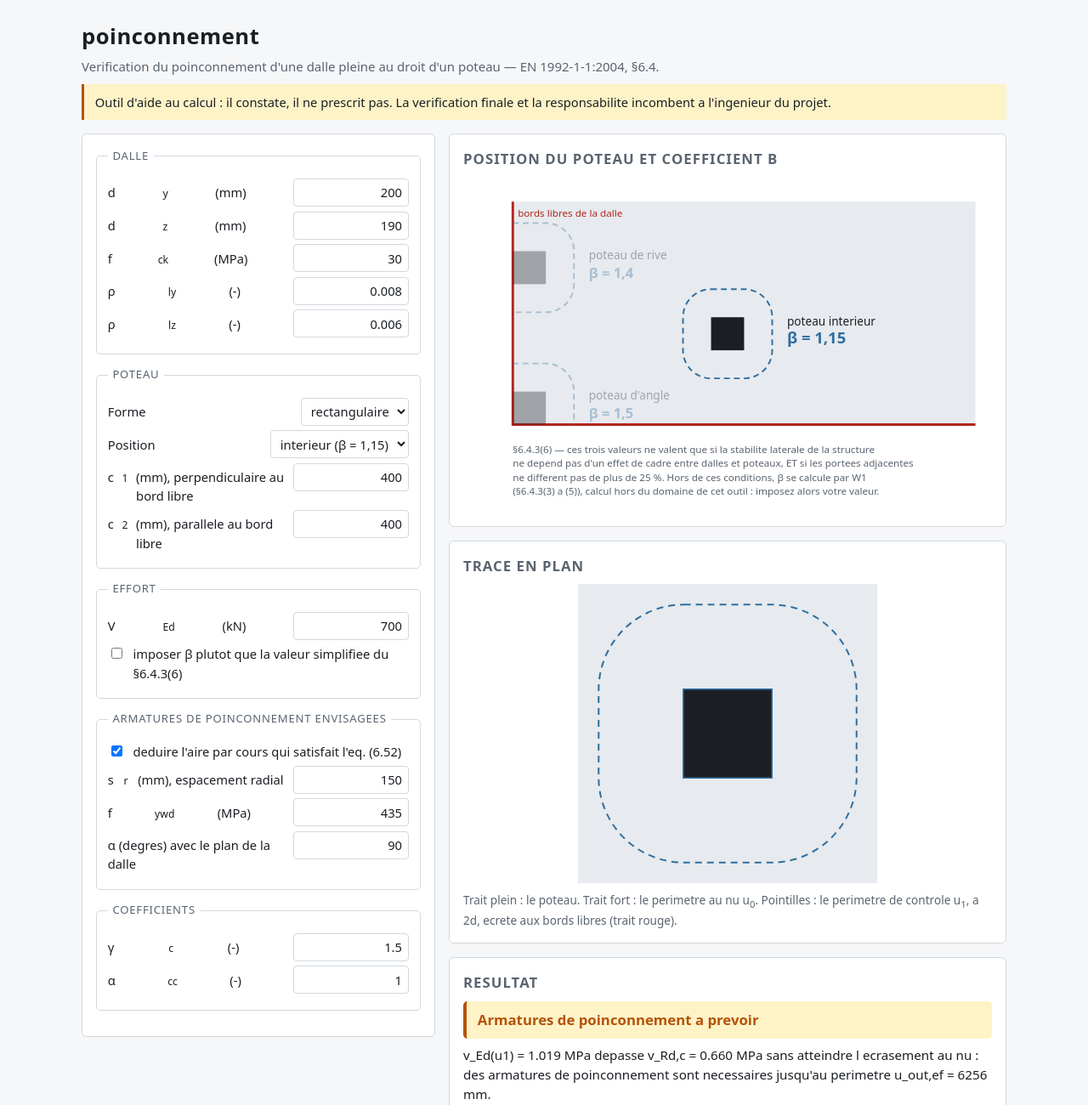
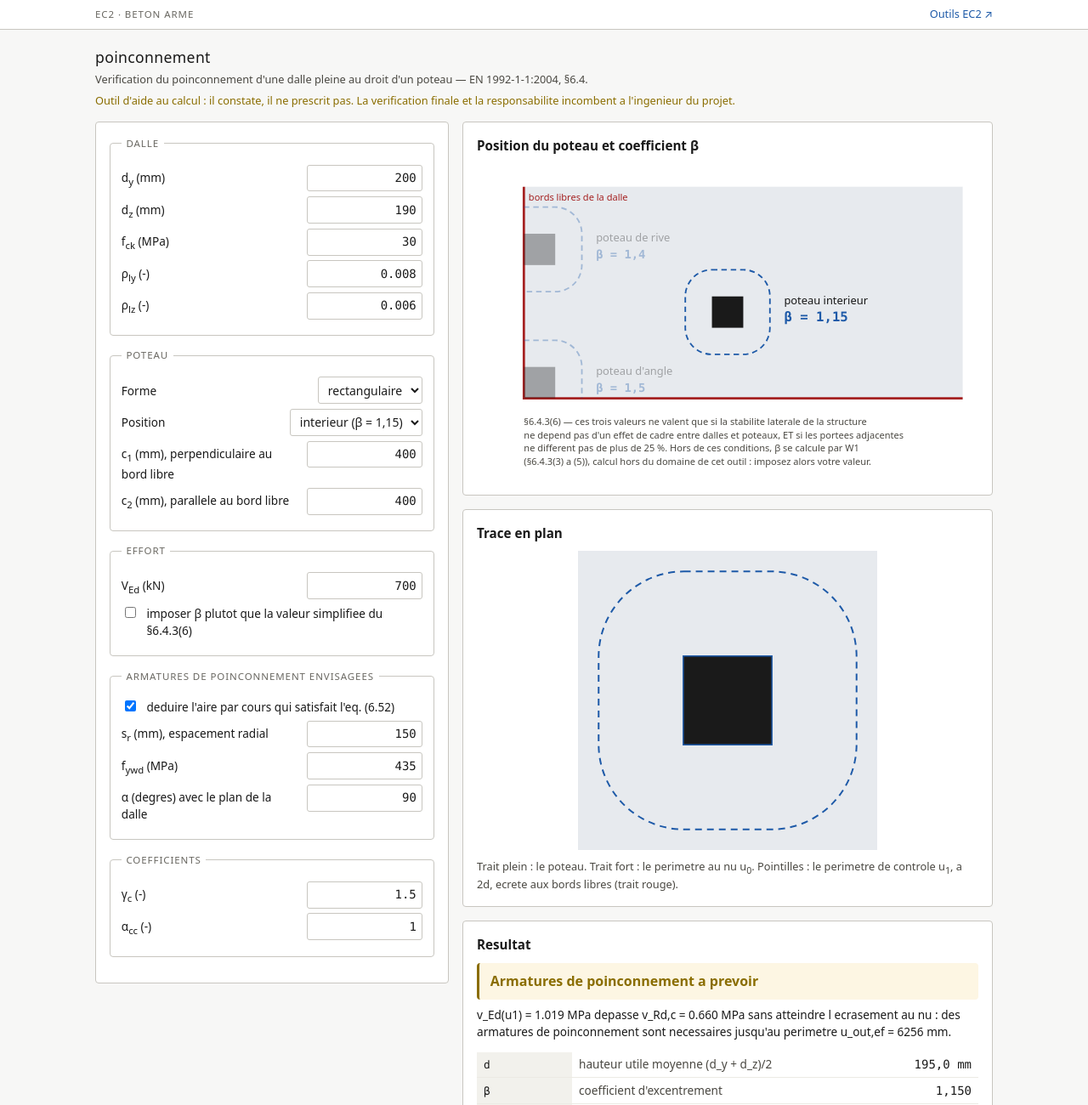
Before and after one commit to henri421/poinconnement, a website built with Vite: page app/index.html in a window 1280 px wide. Shown: the top 1300 px of the page at 85% size. Built offline with nearby package versions, Linux system fonts and the light colour scheme.

Commit message:
style(app): identite graphique commune des outils EC2
Le bloc :root est celui de la suite, identique dans les quatre depots.
Correspondance appliquee : --encre -> --texte, --encre-douce -> --texte-doux,
--papier -> --surface (il designait ici le BLANC, non le fond), --trait ->
--bordure, --sur -> --ok, et --acier -> --accent pour les perimetres de
controle : un perimetre est une construction geometrique, pas un effort.

Le seul hex en dur qui restait (#7c3a06 dans .alerte) passe en --alerte, et
plus aucune couleur ne s'ecrit hors du :root, traces SVG compris. Densite
ramenee a 14px, h1 a 1.1rem, rayons a --rayon / --rayon-petit.

L'avertissement de rive et d'angle garde son bloc ambre : il signale un
resultat potentiellement non conservatif. La reserve d'usage permanente du
bandeau, elle, redevient du texte simple, pour ne plus lui disputer l'oeil.

Le texte de chaque label tient desormais dans un span unique : en flex,
chaque enfant est un element de grille, et d<sub>y</sub> (mm) se disloquait.

Barre commune de la suite et lien unique vers le hub, masques a l'impression.

```diff
--- a/app/index.html
+++ b/app/index.html
@@ -6,6 +6,19 @@
     <title>poinconnement — verification des dalles, EN 1992-1-1:2004 §6.4</title>
   </head>
   <body>
+    <nav class="barre" aria-label="suite d'outils">
+      <div class="barre-corps">
+        <span class="barre-nom">EC2 &middot; Beton arme</span>
+        <a
+          class="barre-lien"
+          href="https://henri421.github.io/WebAedificium/"
+          target="_blank"
+          rel="noopener"
+          >Outils EC2 &#8599;</a
+        >
+      </div>
+    </nav>
+
     <header>
       <h1>poinconnement</h1>
       <p class="sous-titre">
@@ -23,32 +36,32 @@
         <form id="formulaire" autocomplete="off">
           <fieldset>
             <legend>Dalle</legend>
-            <label>d<sub>y</sub> (mm)
+            <label><span>d<sub>y</sub> (mm)</span>
               <input type="text" inputmode="decimal" data-champ="d_y" />
             </label>
-            <label>d<sub>z</sub> (mm)
+            <label><span>d<sub>z</sub> (mm)</span>
               <input type="text" inputmode="decimal" data-champ="d_z" />
             </label>
-            <label>f<sub>ck</sub> (MPa)
+            <label><span>f<sub>ck</sub> (MPa)</span>
               <input type="text" inputmode="decimal" data-champ="f_ck" />
             </label>
-            <label>&rho;<sub>ly</sub> (-)
+            <label><span>&rho;<sub>ly</sub> (-)</span>
               <input type="text" inputmode="decimal" data-champ="rho_ly" />
             </label>
-            <label>&rho;<sub>lz</sub> (-)
+            <label><span>&rho;<sub>lz</sub> (-)</span>
               <input type="text" inputmode="decimal" data-champ="rho_lz" />
             </label>
           </fieldset>
 
           <fieldset>
             <legend>Poteau</legend>
-            <label>Forme
+            <label><span>Forme</span>
               <select data-champ="forme">
                 <option value="rectangulaire">rectangulaire</option>
                 <option value="circulaire">circulaire</option>
               </select>
             </label>
-            <label>Position
+            <label><span>Position</span>
               <select data-champ="position">
                 <option value="interieur">interieur (&beta; = 1,15)</option>
                 <option value="rive">rive (&beta; = 1,4)</option>
@@ -56,15 +69,15 @@
               </select>
             </label>
             <div class="groupe" data-groupe="rectangulaire">
-              <label>c<sub>1</sub> (mm), perpendiculaire au bord libre
+              <label><span>c<sub>1</sub> (mm), perpendiculaire au bord libre</span>
                 <input type="text" inputmode="decimal" data-champ="c1" />
               </label>
-              <label>c<sub>2</sub> (mm), parallele au bord libre
+              <label><span>c<sub>2</sub> (mm), parallele au bord libre</span>
                 <input type="text" inputmode="decimal" data-champ="c2" />
               </label>
             </div>
             <div class="groupe" data-groupe="circulaire">
-              <label>D (mm)
+              <label><span>D (mm)</span>
                 <input type="text" inputmode="decimal" data-champ="D" />
               </label>
             </div>
@@ -72,15 +85,15 @@
 
           <fieldset>
             <legend>Effort</legend>
-            <label>V<sub>Ed</sub> (kN)
+            <label><span>V<sub>Ed</sub> (kN)</span>
               <input type="text" inputmode="decimal" data-champ="V_Ed" />
             </label>
             <label class="case">
               <input type="checkbox" data-champ="beta_impose" />
-              imposer &beta; plutot que la valeur simplifiee du §6.4.3(6)
+              <span>imposer &beta; plutot que la valeur simplifiee du §6.4.3(6)</span>
             </label>
             <div class="groupe" data-groupe="beta">
-              <label>&beta; (-)
+              <label><span>&beta; (-)</span>
                 <input type="text" inputmode="decimal" data-champ="beta" />
               </label>
             </div>
@@ -90,16 +103,16 @@
             <legend>Armatures de poinconnement envisagees</legend>
             <label class="case">
               <input type="checkbox" data-champ="armatures" />
-              deduire l'aire par cours qui satisfait l'eq. (6.52)
+              <span>deduire l'aire par cours qui satisfait l'eq. (6.52)</span>
             </label>
             <div class="groupe" data-groupe="armatures">
-              <label>s<sub>r</sub> (mm), espacement radial
+              <label><span>s<sub>r</sub> (mm), espacement radial</span>
                 <input type="text" inputmode="decimal" data-champ="s_r" />
               </label>
-              <label>f<sub>ywd</sub> (MPa)
+              <label><span>f<sub>ywd</sub> (MPa)</span>
                 <input type="text" inputmode="decimal" data-champ="f_ywd" />
               </label>
-              <label>&alpha; (degres) avec le plan de la dalle
+              <label><span>&alpha; (degres) avec le plan de la dalle</span>
                 <input type="text" inputmode="decimal" data-champ="alpha" />
               </label>
             </div>
@@ -107,10 +120,10 @@
 
           <fieldset>
             <legend>Coefficients</legend>
-            <label>&gamma;<sub>c</sub> (-)
+            <label><span>&gamma;<sub>c</sub> (-)</span>
               <input type="text" inputmode="decimal" data-champ="gamma_c" />
             </label>
-            <label>&alpha;<sub>cc</sub> (-)
+            <label><span>&alpha;<sub>cc</sub> (-)</span>
               <input type="text" inputmode="decimal" data-champ="alpha_cc" />
             </label>
           </fieldset>
--- a/app/src/style.css
+++ b/app/src/style.css
@@ -1,19 +1,47 @@
-/* Feuille de style de l'interface de poinconnement. */
+/*
+ * Feuille de style de l'interface de poinconnement.
+ *
+ * Le bloc `:root` ci-dessous est l'identite commune des outils EC2 : il est
+ * IDENTIQUE dans les quatre depots de la suite, sans build ni dependance
+ * partagee. Aucun jeton en dehors de cette liste, aucune couleur en dur ailleurs
+ * dans le fichier ni dans les traces SVG.
+ */
 
 :root {
-  --encre: #1b1f24;
-  --encre-douce: #5a6470;
-  --fond: #f6f7f9;
-  --papier: #ffffff;
-  --trait: #d3d8de;
-  --beton: #e7eaee;
-  --acier: #2f6f9f;
-  --alerte: #b45309;
-  --alerte-fond: #fef3c7;
-  --refus: #b3261e;
-  --refus-fond: #fdecea;
-  --sur: #1a7f4b;
-  --sur-fond: #e8f5ee;
+  /* ---- Chassis ---- */
+  --fond: #f7f7f6;            /* fond de page */
+  --surface: #ffffff;         /* cartes, panneaux, champs */
+  --surface-appui: #f2f1ec;   /* en-tetes de tableau, boutons au repos, blocs d'attente */
+  --texte: #1a1a1a;
+  --texte-doux: #4a4842;      /* notes, libelles de ligne, corps secondaire */
+  --texte-faible: #6a6862;    /* legend, sous-titres, surtitres */
+  --bordure: #c8c6c0;         /* filet structurant : cadres, champs, separateurs */
+  --bordure-douce: #eceae4;   /* filet interne : lignes de liste, lignes de tableau */
+
+  /* ---- Interface ---- */
+  --accent: #1e5aa8;          /* focus, liens, etat actif — JAMAIS une couleur de sens */
+  --accent-doux: #eaf1f9;     /* fond d'un champ actif, surlignage de zone */
+
+  /* ---- Couleurs de sens ---- */
+  --compression: #2f5d8a;     /* bielle, beton comprime, domaine resistant */
+  --traction: #a8442a;        /* tirant, acier tendu, point sollicitant */
+  --beton: #e7eaee;           /* aplat de matiere dans les traces */
+  --neutre: #9a978f;          /* barre a effort nul, reperes de cotation */
+
+  /* ---- Verdicts : trois etats, pas quatre ---- */
+  --ok: #1f6f3f;      --ok-fond: #eaf4ee;
+  --alerte: #8a6d00;  --alerte-fond: #fdf6e3;
+  --refus: #a52121;   --refus-fond: #f8ecec;
+
+  /* ---- Typographie ---- */
+  --sans: system-ui, -apple-system, 'Segoe UI', Roboto, sans-serif;
+  --mono: ui-monospace, SFMono-Regular, Menlo, Consolas, monospace;
+
+  /* ---- Rayons ---- */
+  --rayon: 4px;        /* cartes, panneaux, fieldsets */
+  --rayon-petit: 3px;  /* champs, boutons, pastilles */
+
+  color-scheme: light;
 }
 
 * {
@@ -22,10 +50,10 @@
 
 body {
   margin: 0;
-  padding: 0 1rem 3rem;
+  padding: 0 0 3rem;
   background: var(--fond);
-  color: var(--encre);
-  font: 15px/1.5 system-ui, -apple-system, 'Segoe UI', Roboto, sans-serif;
+  color: var(--texte);
+  font: 14px/1.5 var(--sans);
 }
 
 header,
@@ -33,37 +61,78 @@ main,
 footer {
   max-width: 68rem;
   margin: 0 auto;
+  padding: 0 1rem;
+}
+
+/* --- Barre commune de la suite ---------------------------------------- */
+
+.barre {
+  border-bottom: 1px solid var(--bordure);
+  background: var(--surface);
+}
+
+.barre-corps {
+  display: flex;
+  align-items: baseline;
+  justify-content: space-between;
+  gap: 1rem;
+  max-width: 68rem;
+  margin: 0 auto;
+  padding: 0.45rem 1rem;
+}
+
+.barre-nom {
+  font-size: 0.72rem;
+  text-transform: uppercase;
+  letter-spacing: 0.08em;
+  color: var(--texte-faible);
+}
+
+.barre-lien {
+  color: var(--accent);
+  font-size: 0.8rem;
+  text-decoration: none;
+}
+
+.barre-lien:hover {
+  text-decoration: underline;
 }
 
 header {
-  padding: 1.5rem 0 1rem;
+  padding-top: 1.2rem;
+  padding-bottom: 0.9rem;
 }
 
 h1 {
   margin: 0;
-  font-size: 1.6rem;
+  font-size: 1.1rem;
+  font-weight: normal;
   letter-spacing: 0.02em;
 }
 
 h2 {
   margin: 0 0 0.6rem;
-  font-size: 1.05rem;
-  text-transform: uppercase;
-  letter-spacing: 0.06em;
-  color: var(--encre-douce);
+  font-size: 0.95rem;
+  font-weight: 600;
 }
 
+/* Phrase de presentation sous le titre : c'est une note, pas un surtitre —
+   le nom de classe est trompeur, le role decide du style. */
 .sous-titre {
-  margin: 0.3rem 0 0.6rem;
-  color: var(--encre-douce);
+  margin: 0.25rem 0 0;
+  color: var(--texte-doux);
+  font-size: 0.8rem;
 }
 
+/*
+ * Reserve d'usage, permanente : elle ne prend pas la forme d'un bloc d'alerte,
+ * qui reste celle des avertissements CONDITIONNELS — au premier chef celui du
+ * poteau de rive ou d'angle, dont le resultat peut etre non conservatif.
+ */
 .avertissement {
-  margin: 0;
-  padding: 0.6rem 0.8rem;
-  border-left: 3px solid var(--alerte);
-  background: var(--alerte-fond);
-  font-size: 0.92rem;
+  margin: 0.35rem 0 0;
+  color: var(--alerte);
+  font-size: 0.8rem;
 }
 
 main {
@@ -74,10 +143,11 @@ main {
 }
 
 section {
+  min-width: 0;
   padding: 1rem;
-  border: 1px solid var(--trait);
-  border-radius: 6px;
-  background: var(--papier);
+  border: 1px solid var(--bordure);
+  border-radius: var(--rayon);
+  background: var(--surface);
 }
 
 #saisie {
@@ -86,7 +156,7 @@ section {
 
 @media (max-width: 60rem) {
   main {
-    grid-template-columns: 1fr;
+    grid-template-columns: minmax(0, 1fr);
   }
 
   #saisie {
@@ -97,18 +167,22 @@ section {
 /* --- Formulaire ------------------------------------------------------ */
 
 fieldset {
+  /* Un `fieldset` vaut par defaut `min-inline-size: min-content` : sans cette
+     neutralisation, les cadres n'ont pas tous la meme largeur. */
+  min-inline-size: 0;
   margin: 0 0 0.9rem;
   padding: 0.7rem 0.8rem 0.8rem;
-  border: 1px solid var(--trait);
-  border-radius: 5px;
+  border: 1px solid var(--bordure);
+  border-radius: var(--rayon);
+  background: var(--surface);
 }
 
 legend {
   padding: 0 0.35rem;
-  font-size: 0.82rem;
+  font-size: 0.72rem;
   text-transform: uppercase;
-  letter-spacing: 0.06em;
-  color: var(--encre-douce);
+  letter-spacing: 0.08em;
+  color: var(--texte-faible);
 }
 
 label {
@@ -117,37 +191,46 @@ label {
   justify-content: space-between;
   gap: 0.6rem;
   margin: 0.35rem 0;
-  font-size: 0.92rem;
+  min-width: 0;
+}
+
+/* Un `label` en flex fait de CHACUN de ses enfants un element de grille :
+   sans ce span, `d<sub>y</sub> (mm)` se disloquerait en trois morceaux. */
+label > span {
+  font-size: 0.85rem;
 }
 
 label.case {
   justify-content: flex-start;
 }
 
+input[type='text'],
+select {
+  padding: 0.28rem 0.4rem;
+  border: 1px solid var(--bordure);
+  border-radius: var(--rayon-petit);
+  background: var(--surface);
+  color: inherit;
+  font: inherit;
+}
+
 input[type='text'] {
   width: 8.5rem;
-  padding: 0.28rem 0.45rem;
-  border: 1px solid var(--trait);
-  border-radius: 4px;
-  background: var(--papier);
-  color: inherit;
-  font: inherit;
+  font-family: var(--mono);
+  font-variant-numeric: tabular-nums;
   text-align: right;
 }
 
-input[type='text']:focus,
-select:focus {
-  outline: 2px solid var(--acier);
+input[type='text']:focus-visible,
+input[type='checkbox']:focus-visible,
+select:focus-visible {
+  outline: 2px solid var(--accent);
   outline-offset: 1px;
 }
 
-select {
-  padding: 0.28rem 0.4rem;
-  border: 1px solid var(--trait);
-  border-radius: 4px;
-  background: var(--papier);
-  color: inherit;
-  font: inherit;
+/* Le champ n'est habille qu'au moment de la saisie. */
+input[type='text']:focus {
+  background: var(--accent-doux);
 }
 
 .groupe[hidden] {
@@ -178,24 +261,27 @@ select {
 }
 
 .schema-positions .poteau {
-  fill: var(--encre);
+  fill: var(--texte);
 }
 
+/* Un perimetre de controle est une construction geometrique, pas un effort :
+   il porte l'accent de l'interface, non une couleur de sens. */
 .schema-positions .perimetre {
   fill: none;
-  stroke: var(--acier);
+  stroke: var(--accent);
   stroke-width: 2;
   stroke-dasharray: 7 5;
 }
 
 .schema-positions .nom {
-  fill: var(--encre);
+  fill: var(--texte);
   font-size: 14px;
 }
 
 .schema-positions .beta {
-  fill: var(--acier);
-  font-size: 17px;
+  fill: var(--accent);
+  font-family: var(--mono);
+  font-size: 15px;
   font-weight: 700;
 }
 
@@ -206,11 +292,11 @@ select {
 }
 
 .schema-positions .position-courante .beta {
-  font-size: 19px;
+  font-size: 17px;
 }
 
 .schema-positions .conditions {
-  fill: var(--encre-douce);
+  fill: var(--texte-doux);
   font-size: 12px;
 }
 
@@ -234,18 +320,18 @@ select {
 }
 
 .schema-poteau .poteau {
-  fill: var(--encre);
+  fill: var(--texte);
 }
 
 .schema-poteau .perimetre-u0 {
   fill: none;
-  stroke: var(--acier);
+  stroke: var(--accent);
   stroke-width: 3;
 }
 
 .schema-poteau .perimetre-u1 {
   fill: none;
-  stroke: var(--acier);
+  stroke: var(--accent);
   stroke-width: 2;
   stroke-dasharray: 8 6;
 }
@@ -257,8 +343,8 @@ select {
 
 .legende {
   margin: 0.6rem 0 0;
-  color: var(--encre-douce);
-  font-size: 0.85rem;
+  color: var(--texte-doux);
+  font-size: 0.8rem;
 }
 
 /* --- Resultat --------------------------------------------------------- */
@@ -266,16 +352,16 @@ select {
 .verdict {
   margin: 0 0 0.5rem;
   padding: 0.6rem 0.8rem;
-  border-radius: 5px;
-  border-left: 4px solid;
-  font-size: 1.05rem;
+  border-left: 3px solid;
+  border-radius: var(--rayon);
+  font-size: 1rem;
   font-weight: 600;
 }
 
 .verdict-sans-armatures {
-  border-color: var(--sur);
-  background: var(--sur-fond);
-  color: var(--sur);
+  border-color: var(--ok);
+  background: var(--ok-fond);
+  color: var(--ok);
 }
 
 .verdict-armatures {
@@ -294,35 +380,38 @@ select {
 
 .motif {
   margin: 0 0 0.8rem;
-  font-size: 0.95rem;
+  font-size: 0.85rem;
 }
 
+/*
+ * Avertissement de perimetre en rive et en angle. Il signale un resultat
+ * potentiellement NON CONSERVATIF : c'est le seul bloc d'alerte de la page, et
+ * il doit se voir.
+ */
 .alerte {
   margin: 0 0 0.8rem;
   padding: 0.65rem 0.8rem;
-  border: 1px solid var(--alerte);
-  border-left-width: 4px;
-  border-radius: 5px;
+  border-left: 3px solid var(--alerte);
+  border-radius: var(--rayon);
   background: var(--alerte-fond);
-  color: #7c3a06;
-  font-size: 0.92rem;
+  color: var(--alerte);
+  font-size: 0.85rem;
 }
 
 .note {
   margin: 0.7rem 0 0;
-  color: var(--encre-douce);
-  font-size: 0.87rem;
+  color: var(--texte-doux);
+  font-size: 0.8rem;
 }
 
 .erreur {
   margin: 0 0 0.8rem;
   padding: 0.65rem 0.8rem;
-  border: 1px solid var(--refus);
-  border-left-width: 4px;
-  border-radius: 5px;
+  border-left: 3px solid var(--refus);
+  border-radius: var(--rayon);
   background: var(--refus-fond);
   color: var(--refus);
-  font-size: 0.92rem;
+  font-size: 0.85rem;
 }
 
 .erreur[hidden] {
@@ -338,31 +427,55 @@ select {
 .grandeurs th,
 .grandeurs td {
   padding: 0.28rem 0.5rem;
-  border-bottom: 1px solid var(--trait);
+  border-bottom: 1px solid var(--bordure-douce);
   text-align: left;
   vertical-align: baseline;
 }
 
+/* Le symbole est l'en-tete de sa ligne : il porte l'appui, et le monoespace,
+   parce qu'il se lit avec le nombre d'en face. */
 .grandeurs th {
-  width: 6.5rem;
-  font-weight: 600;
+  width: 7rem;
+  background: var(--surface-appui);
+  font-family: var(--mono);
+  font-size: 0.8rem;
+  font-weight: normal;
   white-space: nowrap;
 }
 
 .grandeurs .libelle {
-  color: var(--encre-douce);
-  font-size: 0.88rem;
+  color: var(--texte-doux);
+  font-size: 0.85rem;
 }
 
+/* Le monoespace tabulaire suffit a faire tenir la colonne : le gras en plus
+   l'alourdirait, et il est reserve aux verdicts. */
 .grandeurs .valeur {
   width: 8rem;
+  font-family: var(--mono);
+  font-weight: normal;
   text-align: right;
   white-space: nowrap;
-  font-weight: 600;
 }
 
 footer {
   margin-top: 1.2rem;
-  color: var(--encre-douce);
-  font-size: 0.85rem;
+  color: var(--texte-doux);
+  font-size: 0.8rem;
 }
+
+/* --- Impression ------------------------------------------------------- */
+
+/*
+ * Redefinir `--fond` ne suffit pas : le fond peint est celui de `body`. La
+ * barre, elle, n'a pas de sens sur le papier.
+ */
+@media print {
+  .barre {
+    display: none;
+  }
+
+  body {
+    background: var(--surface);
+  }
+}
```
